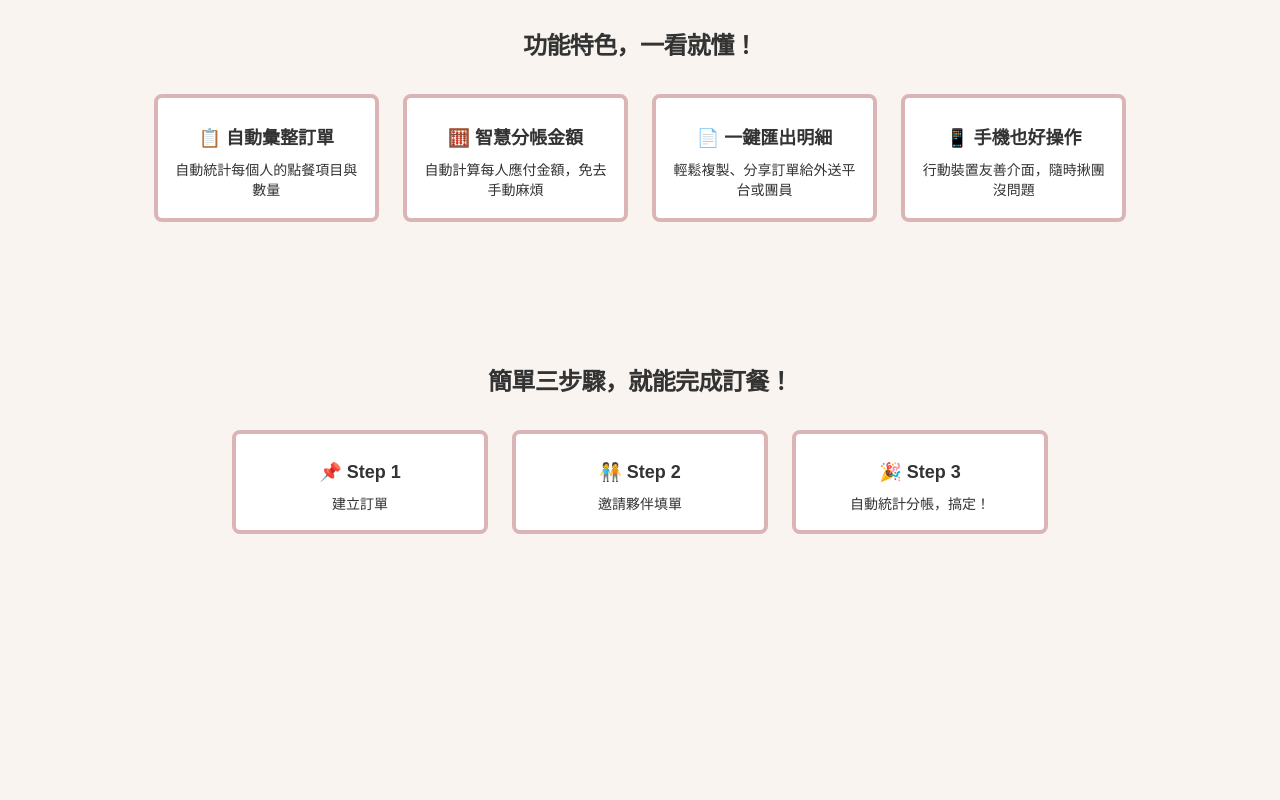
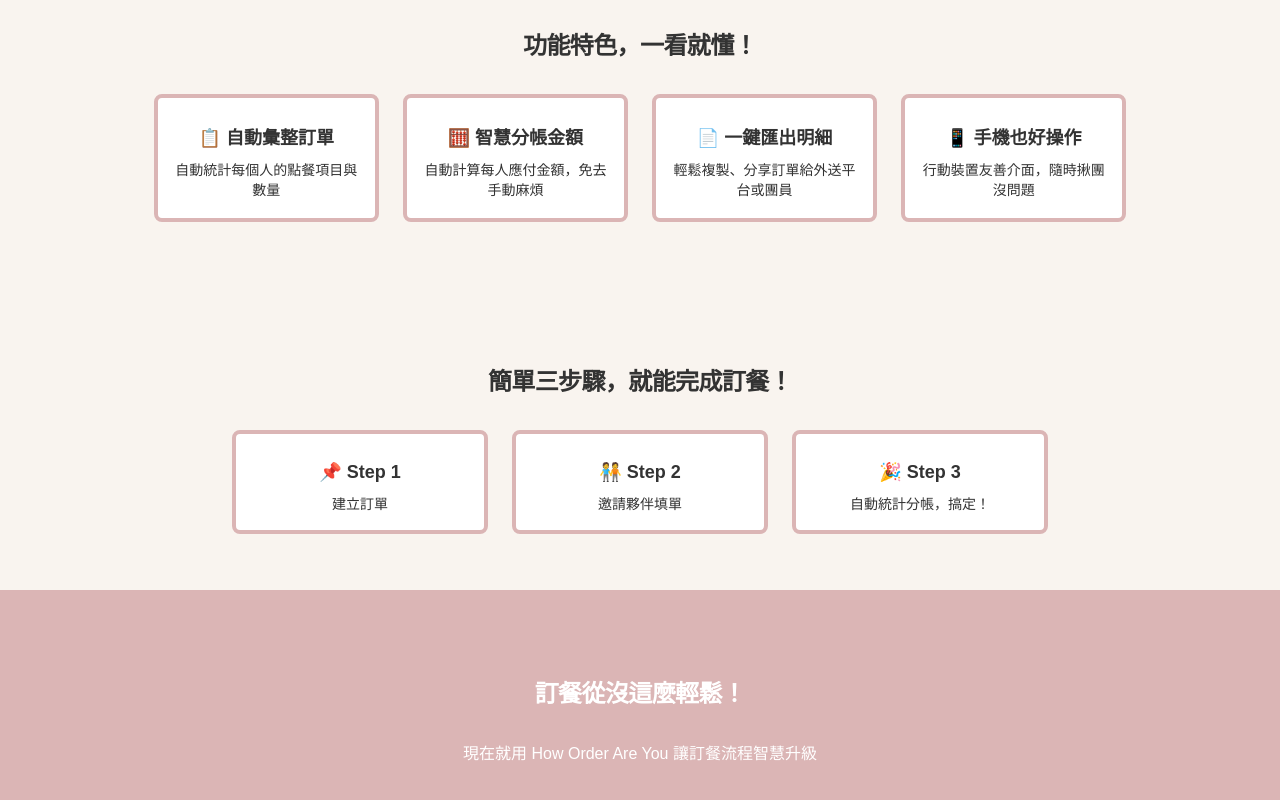
Before and after one commit to yijing0310/order-front, a Next.js app: page / in a window 1280 px wide. Shown: the part 858-1658 px from the top of the page. Before the commit the page ends 1448 px from the top, so only its background shows below. Built offline with nearby package versions, Linux system fonts and the light colour scheme.

Commit message:
add footer section

```diff
--- /dev/null
+++ b/app/_components/footer.js
@@ -0,0 +1,15 @@
+"use client";
+export default function Footer() {
+    return (
+        <>
+            <section className="relative isolate px-6 py-14 lg:px-8 text-center  flex flex-col items-center justify-center text-white bg-third">
+                <h3 className="text-2xl font-semibold tracking-tight text-balance  sm:text-2xl my-8">
+                    訂餐從沒這麼輕鬆！
+                </h3>
+                <p class="flex flex-col items-center justify-center w-4/5 mx-auto">
+                    現在就用 How Order Are You 讓訂餐流程智慧升級
+                </p>
+            </section>
+        </>
+    );
+}
--- a/app/page.js
+++ b/app/page.js
@@ -3,6 +3,7 @@ import Header from "./_components/header";
 import Hero from "./_components/hero";
 import Feature from "./_components/feature";
 import Step from "./_components/step";
+import Footer from "./_components/footer";
 export default function page() {
     return (
         <>
@@ -10,6 +11,7 @@ export default function page() {
             <Hero />
             <Feature/>
             <Step/>
+            <Footer/>
         </>
     );
 }
```
